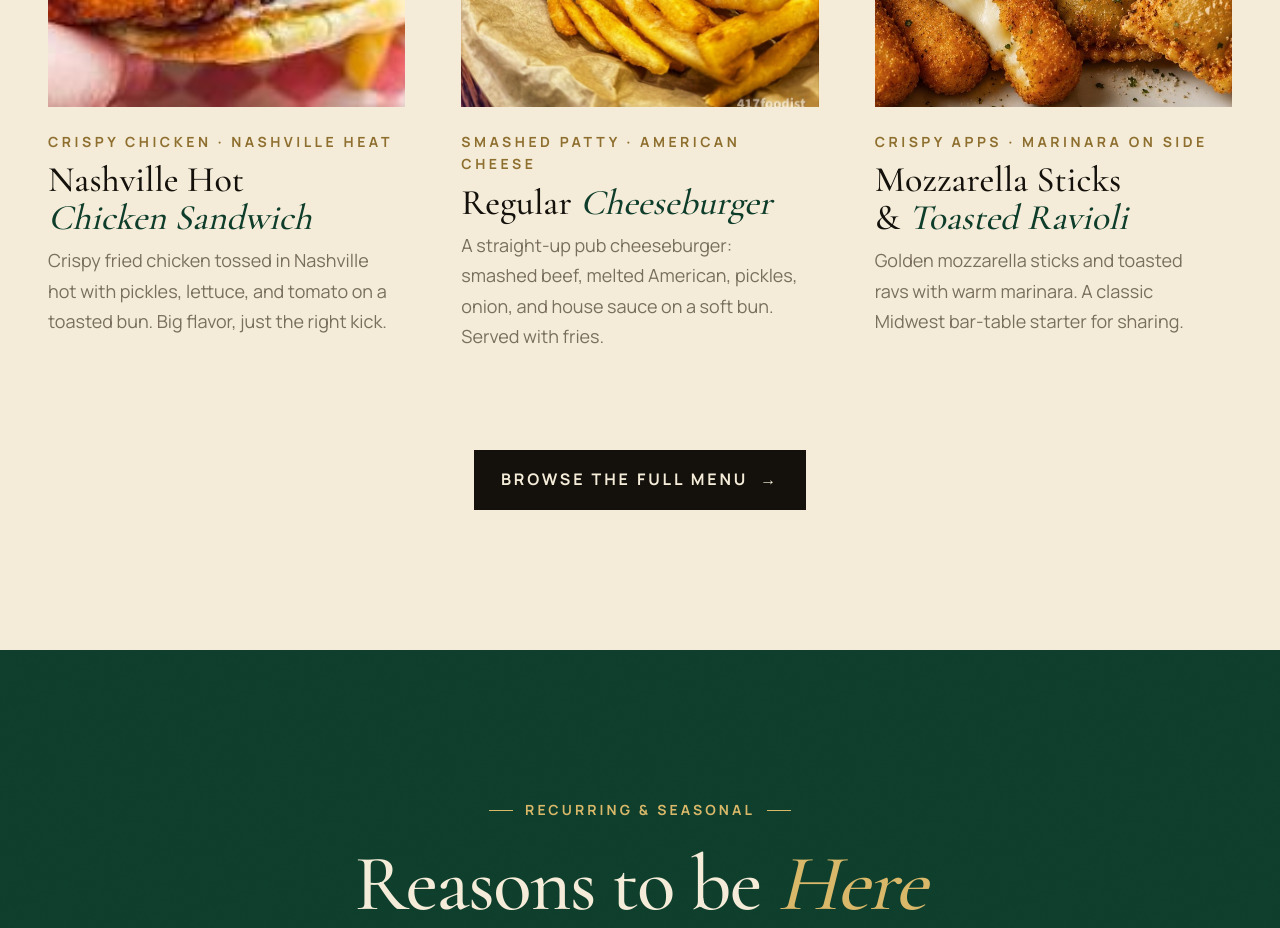
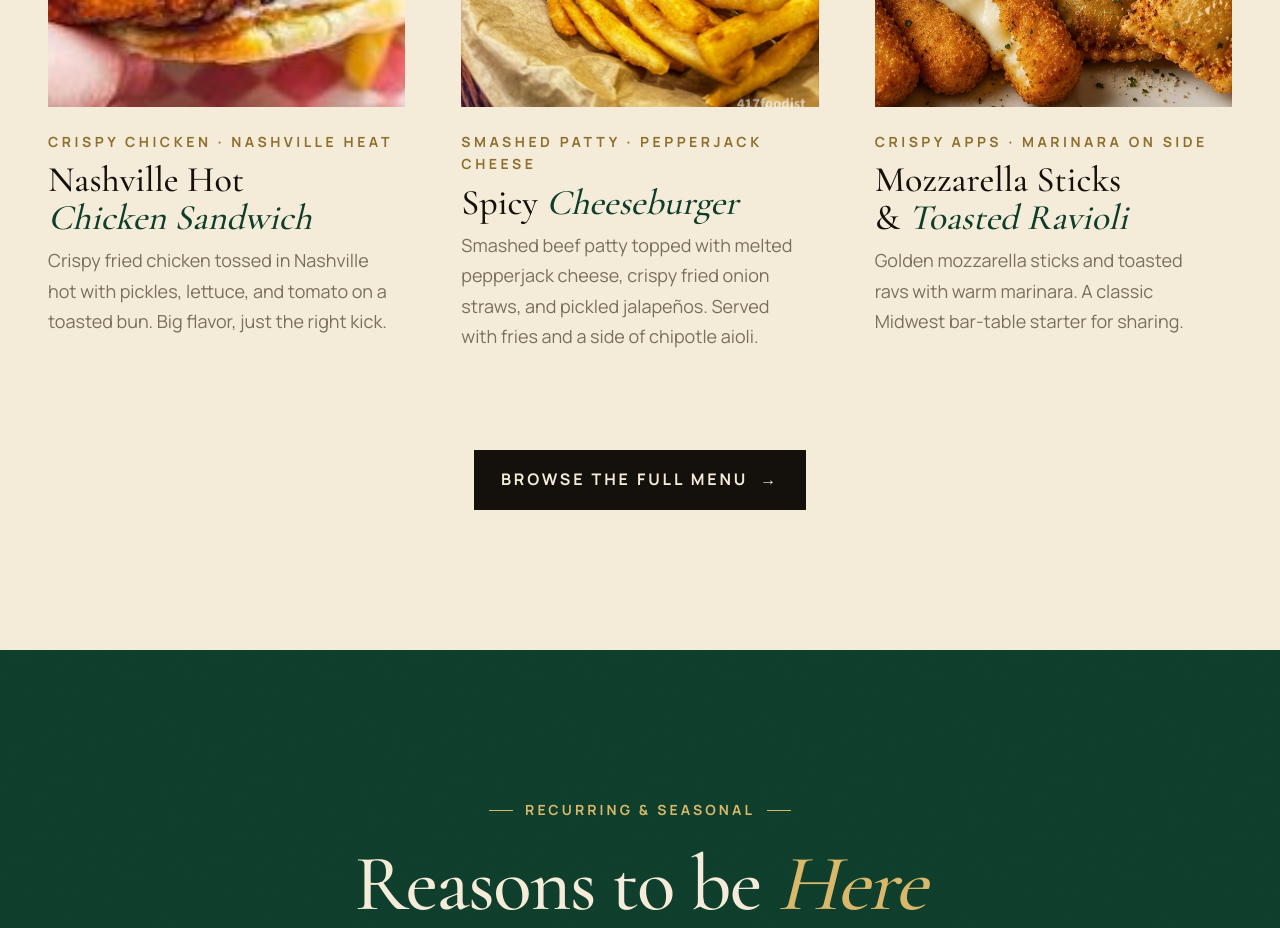
Before and after one commit to webstix-git/Finneganswake, a Next.js app: page / in a window 1280 px wide. Shown: the part 2060-2988 px from the top of the page. Built offline with nearby package versions, Linux system fonts and the light colour scheme.

Commit message:
client feedback

```diff
--- a/app/page.tsx
+++ b/app/page.tsx
@@ -101,12 +101,12 @@ export default function HomePage() {
             <div className="dish-frame">
               <span className="dish-num">ii.</span>
               <span className="dish-badge">House Classic</span>
-              <img alt="Regular cheeseburger and fries at Finnegan&apos;s Wake" src="/images/dish-spicy-burger.png" />
+              <img alt="Spicy cheeseburger and fries at Finnegan&apos;s Wake" src="/images/dish-spicy-burger.png" />
             </div>
             <div className="dish-info">
-              <div className="kind">Smashed Patty · American Cheese</div>
-              <h3>Regular <em>Cheeseburger</em></h3>
-              <p>A straight-up pub cheeseburger: smashed beef, melted American, pickles, onion, and house sauce on a soft bun. Served with fries.</p>
+              <div className="kind">Smashed Patty · Pepperjack Cheese</div>
+              <h3>Spicy <em>Cheeseburger</em></h3>
+              <p>Smashed beef patty topped with melted pepperjack cheese, crispy fried onion straws, and pickled jalapeños. Served with fries and a side of chipotle aioli.</p>
             </div>
           </article>
 
```
